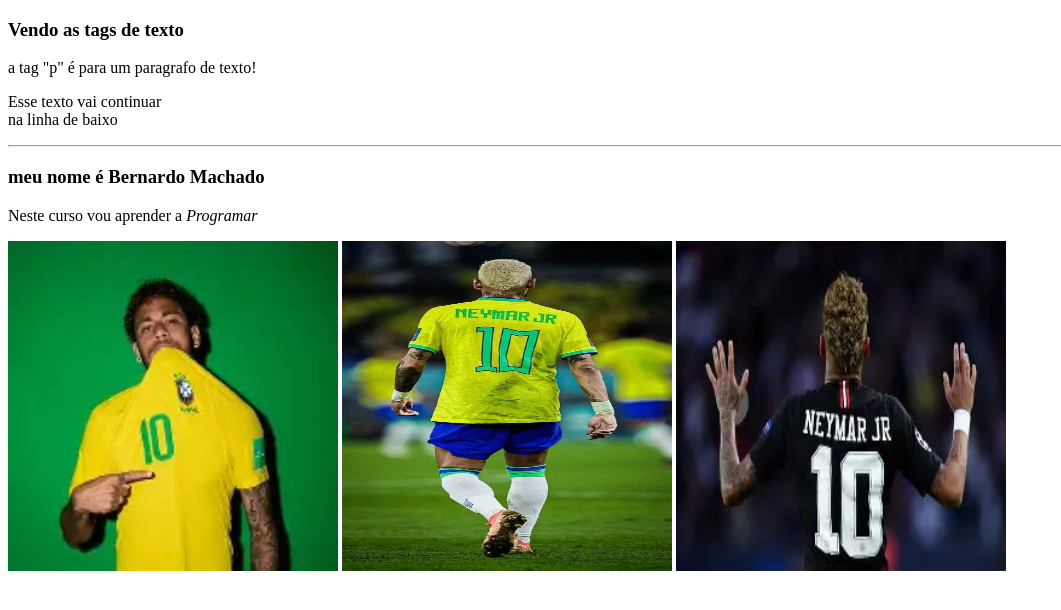
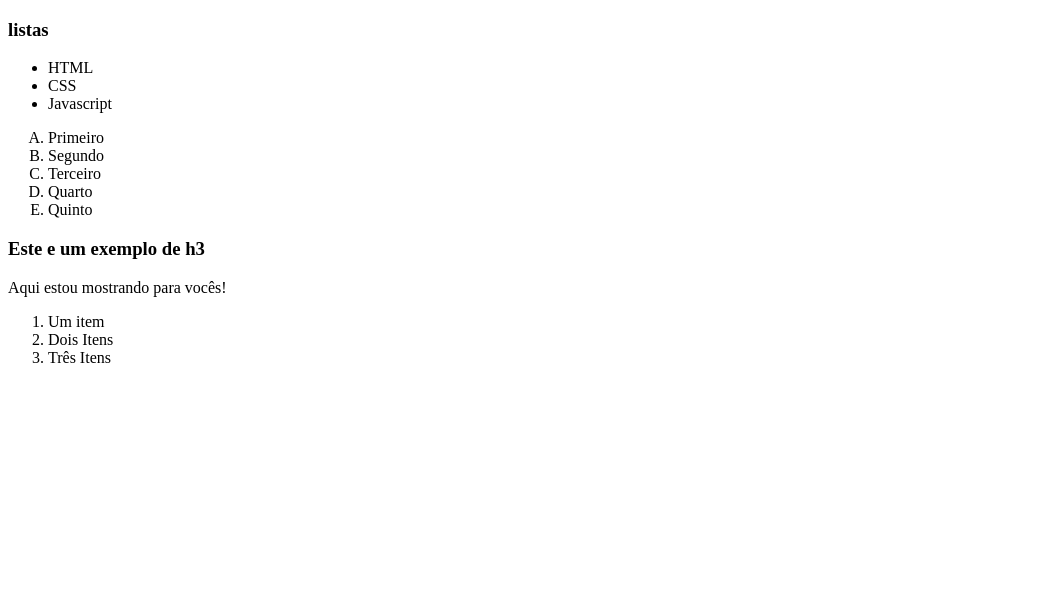
Before and after one commit to bemachadosouza-maker/DEV-WEB, a plain HTML site: page index.html in a window 1280 px wide. Shown: the whole page, without its empty margins (0-1061 px from the left). Drawn offline with Linux system fonts and the light colour scheme.

Commit message:
Lista Ordenada

```diff
--- a/index.html
+++ b/index.html
@@ -8,20 +8,29 @@
 </head>
 <body>
 
-    <h3>Vendo as tags de texto</h3>
-    <p>a tag "p" é para um paragrafo de texto!</p>
-    <p>
-    Esse texto vai continuar <br>
-     na linha de baixo
-    </p>
-    <hr>
-    <h3>meu nome é <strong>Bernardo Machado</strong></h3>
-    <p>Neste curso vou aprender a <em>Programar</em></p>
+        <h3>listas</h3>
 
- <img src="/IMG/neymar.webp" alt="Neymar" width="330px" height="330px" >
-<img src="/IMG/neymar 10.webp" alt="Neymar 10" width= "330px" height="330px">
-<img src="/IMG/neymar 11.webp" alt="Neymar 11" width="330px" height="330px">
+    <ul>
+       <li>HTML</li>
+       <li>CSS</li>
+       <li>Javascript</li>
+    </ul>
 
+    <ol type="A">
+        <li>Primeiro</li>
+        <li>Segundo</li>
+        <li>Terceiro</li>
+        <li>Quarto</li>
+        <li>Quinto</li>
+    </ol>
+
+        <h3>Este e um exemplo de h3</h3>
+        <p>Aqui estou mostrando para vocês!</p>
+        <ol>
+            <li>Um item</li>
+            <li>Dois Itens</li>
+            <li>Três Itens</li>
+        </ol>
 
 
 </body>
```
Also changed, not shown: IMG/index.html (deleted, +0 -24 lines), IMG/neymar 5.webp (added).
